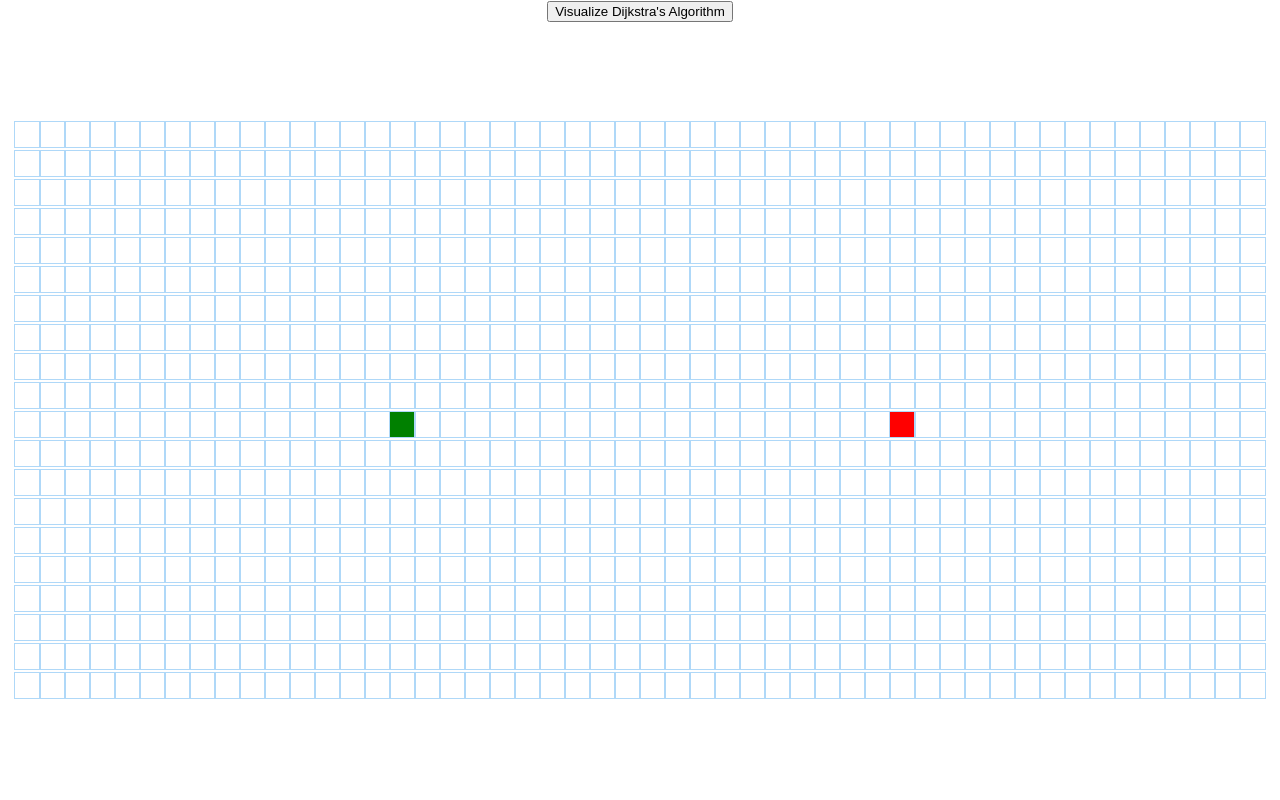
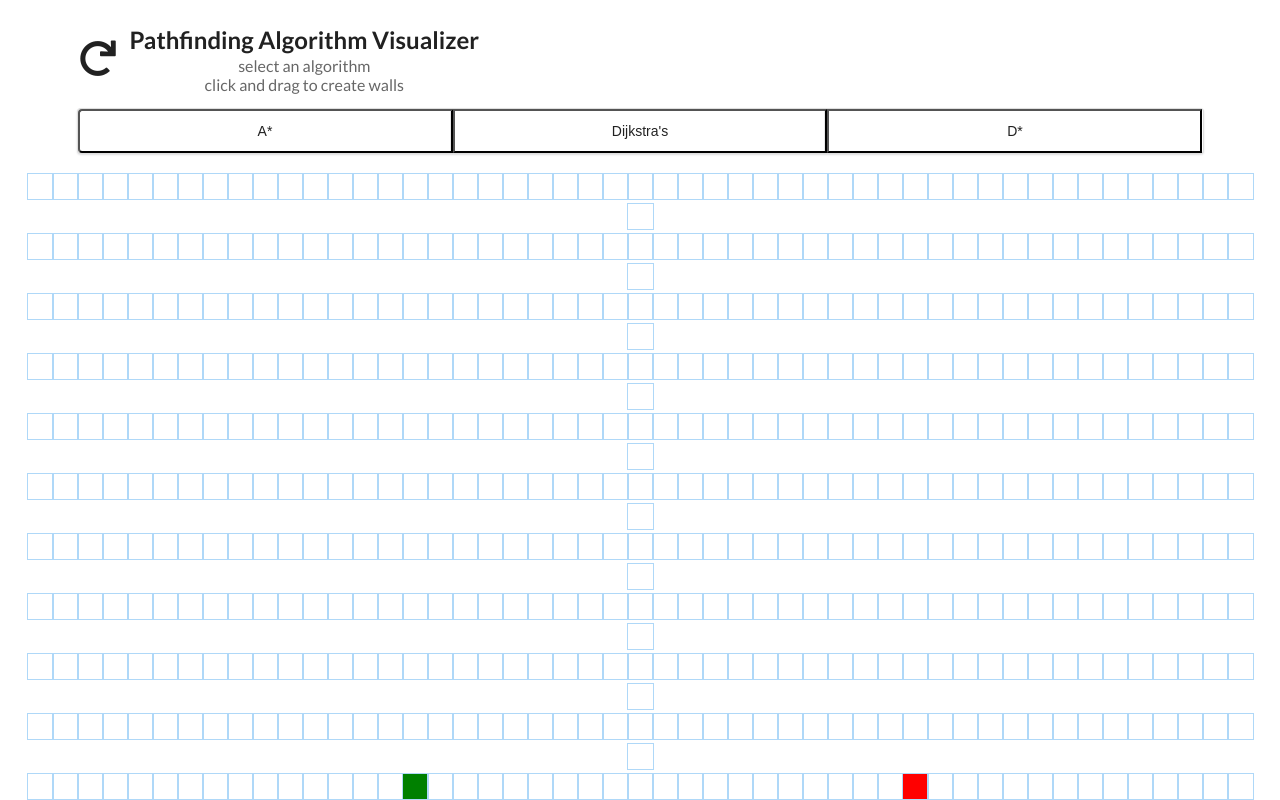
Before and after one commit to jdraper9/Pathfinding-Visualizer, a React (Create React App) app: page / in a window 1280 px wide. Shown: the top 800 px of the page. Built offline with nearby package versions, Linux system fonts and the light colour scheme.

Commit message:
implemented a*, still need to fix wall bug

```diff
--- a/public/index.html
+++ b/public/index.html
@@ -3,6 +3,10 @@
   <head>
     <meta charset="utf-8" />
     <link rel="icon" href="%PUBLIC_URL%/favicon.ico" />
+    <link
+      rel="stylesheet"
+      href="https://cdnjs.cloudflare.com/ajax/libs/semantic-ui/2.4.1/semantic.min.css"
+    />
     <meta name="viewport" content="width=device-width, initial-scale=1" />
     <meta name="theme-color" content="#000000" />
     <meta
--- a/src/App.js
+++ b/src/App.js
@@ -2,6 +2,7 @@ import React from 'react';
 import './App.css';
 import PathfindingVisualizer from './PathfindingVisualizer/PathfindingVisualizer';
 
+// render the PathfindingVisualizer component
 function App() {
   return (
     <div className="App">
--- a/src/PathfindingVisualizer/PathfindingVisualizer.css
+++ b/src/PathfindingVisualizer/PathfindingVisualizer.css
@@ -1,3 +1,7 @@
 .grid {
-  margin: 100px 0 0;
+  margin: 20px;
 }
+
+.custom-class {
+  margin-top: 25px !important;
+}
--- a/src/PathfindingVisualizer/PathfindingVisualizer.js
+++ b/src/PathfindingVisualizer/PathfindingVisualizer.js
@@ -1,9 +1,13 @@
 import React, { Component } from 'react';
+// import code for individual node in grid
 import Node from './Node/Node';
+// import algorithm code, and after algorithm runs return shortest path
 import { dijkstra, getNodesInShortestPathOrder } from '../algorithms/dijkstra';
+import { astar } from '../algorithms/astar';
 
 import './PathfindingVisualizer.css';
 
+// constants initializing start and end position
 const START_NODE_ROW = 10;
 const START_NODE_COL = 15;
 const FINISH_NODE_ROW = 10;
@@ -14,17 +18,26 @@ export default class PathfindingVisualizer extends Component {
     super();
     this.state = {
       grid: [],
-      mouseIsPressed: false
+      mouseIsPressed: false,
+      selectedAlgorithm: null,
+      algoHasRun: false
     };
   }
 
+  // after component renders, setState grid -> getInitialGrid(), returned by getInitialGrid function
   componentDidMount() {
     const grid = getInitialGrid();
+    // state grid is an array of of javascript objects, not components. Components are rendered in render().
     this.setState({ grid });
   }
 
+  // ------- click and drag wall
+
+  // event of starting wall from click
   handleMouseDown(row, col) {
+    // at position from argument, return a new grid with node at position updated
     const newGrid = getNewGridWithWallToggled(this.state.grid, row, col);
+    // update state with new grid and mouseIsPressed= true
     this.setState({ grid: newGrid, mouseIsPressed: true });
   }
 
@@ -38,19 +51,22 @@ export default class PathfindingVisualizer extends Component {
     this.setState({ mouseIsPressed: false });
   }
 
+  //  -----------
+
   animateDijkstra(visitedNodesInOrder, nodesInShortestPathOrder) {
     for (let i = 0; i <= visitedNodesInOrder.length; i++) {
+      // if last node visited by path, animate shortest path
       if (i === visitedNodesInOrder.length) {
         setTimeout(() => {
           this.animateShortestPath(nodesInShortestPathOrder);
-        }, 10 * i);
+        }, 25 * i);
         return;
       }
       setTimeout(() => {
         const node = visitedNodesInOrder[i];
         document.getElementById(`node-${node.row}-${node.col}`).className =
           'node node-visited';
-      }, 10 * i);
+      }, 25 * i);
     }
   }
 
@@ -64,24 +80,95 @@ export default class PathfindingVisualizer extends Component {
     }
   }
 
+  // initiates solution when button is clicked
   visualizeDijkstra() {
+    // grab grid from state
     const { grid } = this.state;
     const startNode = grid[START_NODE_ROW][START_NODE_COL];
     const finishNode = grid[FINISH_NODE_ROW][FINISH_NODE_COL];
+    // visitedNodes returned
     const visitedNodesInOrder = dijkstra(grid, startNode, finishNode);
+    // return shortest path
+    const nodesInShortestPathOrder = getNodesInShortestPathOrder(finishNode);
+    //
+    this.animateDijkstra(visitedNodesInOrder, nodesInShortestPathOrder);
+  }
+
+  visualizeAStar() {
+    const { grid } = this.state;
+    const startNode = grid[START_NODE_ROW][START_NODE_COL];
+    const finishNode = grid[FINISH_NODE_ROW][FINISH_NODE_COL];
+    const visitedNodesInOrder = astar(grid, startNode, finishNode);
     const nodesInShortestPathOrder = getNodesInShortestPathOrder(finishNode);
     this.animateDijkstra(visitedNodesInOrder, nodesInShortestPathOrder);
   }
 
+  visualizeDStar() {
+    return null;
+  }
+
+  selectA() {
+    this.setState({ selectedAlgorithm: 'A*' });
+  }
+
+  selectDijkstra() {
+    this.setState({ selectedAlgorithm: 'dijkstra' });
+  }
+
+  selectD() {
+    this.setState({ selectedAlgorithm: 'D*' });
+  }
+
+  runSelected() {
+    const { selectedAlgorithm, algoHasRun } = this.state;
+    if (!algoHasRun) {
+      if (selectedAlgorithm === 'dijkstra') {
+        this.visualizeDijkstra();
+      } else if (selectedAlgorithm === 'A*') {
+        this.visualizeAStar();
+      } else if (selectedAlgorithm === 'D*') {
+        this.visualizeDStar();
+      }
+    }
+    this.setState({ algoHasRun: true });
+  }
+
   render() {
-    const { grid, mouseIsPressed } = this.state;
+    // grab grid and mouseIsPressed from state
+    const { grid, mouseIsPressed, selectedAlgorithm } = this.state;
 
     return (
       <>
-        <button onClick={() => this.visualizeDijkstra()}>
-          Visualize Dijkstra's Algorithm
-        </button>
+        <div className="ui container">
+          <h2 className="ui header custom-class">
+            {selectedAlgorithm && (
+              <i className="play icon" onClick={() => this.runSelected()}></i>
+            )}
+            <i
+              className="redo icon"
+              onClick={() => window.location.reload(false)}
+            ></i>
+            <div className="content">
+              Pathfinding Algorithm Visualizer
+              <div className="sub header">select an algorithm</div>
+              <div className="sub header">click and drag to create walls</div>
+            </div>
+          </h2>
+          <div className="ui three item menu">
+            <button className="item" onClick={() => this.selectA()}>
+              A*
+            </button>
+            <button className="item" onClick={() => this.selectDijkstra()}>
+              Dijkstra's
+            </button>
+            <button className="item" onClick={() => this.selectD()}>
+              D*
+            </button>
+          </div>
+        </div>
+        {/*  --- grid --- */}
         <div className="grid">
+          {/* row is row itself, rowId is id of row */}
           {grid.map((row, rowIdx) => {
             return (
               <div key={rowIdx}>
@@ -108,40 +195,60 @@ export default class PathfindingVisualizer extends Component {
             );
           })}
         </div>
+        {/*  --- grid --- */}
       </>
     );
   }
 }
+
+// called when component mounts. Creates first grid
 const getInitialGrid = () => {
   const grid = [];
   for (let row = 0; row < 20; row++) {
     const currentRow = [];
     for (let col = 0; col < 50; col++) {
+      // create a node at x_11 .... x_1_50 and push it into currentRow.
       currentRow.push(createNode(col, row));
     }
     grid.push(currentRow);
   }
   return grid;
 };
+
+// create individual nodes JS OBJECT PROPERTIES HERE
 const createNode = (col, row) => {
   return {
     col,
     row,
+    // if position matches start, this is true
     isStart: row === START_NODE_ROW && col === START_NODE_COL,
+    // if "" finish, this is true
     isFinish: row === FINISH_NODE_ROW && col === FINISH_NODE_COL,
     distance: Infinity,
     isVisited: false,
     isWall: false,
-    previousNode: null
+    previousNode: null,
+    // a* properties
+    g: Infinity,
+    h: Infinity,
+    f: Infinity
   };
 };
+
+// mark one position as walled
 const getNewGridWithWallToggled = (grid, row, col) => {
+  // returns new grid object
   const newGrid = grid.slice();
+  // find position indicated by arguments, grab that node [node object at that position]
   const node = newGrid[row][col];
+  // create new Node with property isWall: true
   const newNode = {
     ...node,
+    // !node.isWall -> node.isWall = true
     isWall: !node.isWall
   };
+  // update node at position to newNode within new Grid object
   newGrid[row][col] = newNode;
+  // return new Grid object
   return newGrid;
 };
--- /dev/null
+++ b/src/algorithms/astar.js
@@ -0,0 +1,111 @@
+// astar is just Dijkstra with heuristic
+
+export function astar(grid, startNode, endNode) {
+  // do I need this, or do I used openList?
+  const visitedNodesInOrder = [];
+  const openList = [];
+  const closedList = [];
+
+  startNode.g = 0;
+  startNode.h = heuristic(
+    startNode.col,
+    startNode.row,
+    endNode.col,
+    endNode.row
+  );
+  startNode.f = startNode.g + startNode.h;
+  openList.push(startNode);
+  while (!!openList.length) {
+    // Take from the open list current_node with lowest f value
+    sortNodesByF(openList);
+    const current_node = openList.shift();
+    console.log('current: ');
+    console.log(current_node);
+    visitedNodesInOrder.push(current_node);
+    if (current_node.isWall) {
+      continue;
+    }
+    // stuck case
+    if (current_node.g === Infinity);
+    // success case, current_node is endNode
+    if (current_node === endNode) {
+      return visitedNodesInOrder;
+    }
+    // get current node's successors/nieghbors
+    const current_neighbors = getNeighbors(current_node, grid);
+    for (const neighbor of current_neighbors) {
+      // set neighbor current cost
+      const successor_current_cost = current_node.g + 1;
+      // if neighbor is in OPEN
+      if (isInList(neighbor, openList)) {
+        // if neighbor g <= successor_current_cost
+        if (neighbor.g <= successor_current_cost) {
+          // skips into next iteration of for loop (?)
+          continue;
+        }
+      } else if (isInList(neighbor, closedList)) {
+        if (neighbor.g <= successor_current_cost) {
+          continue;
+        }
+        // move neighbor from closed to open
+      } else {
+        openList.push(neighbor);
+        neighbor.h = heuristic(
+          neighbor.col,
+          neighbor.row,
+          endNode.col,
+          endNode.row
+        );
+      }
+      neighbor.g = successor_current_cost;
+      neighbor.f = neighbor.g + neighbor.h;
+      neighbor.previousNode = current_node;
+    }
+    closedList.push(current_node);
+  }
+  // error
+  console.log('algorithm failure');
+  return [];
+}
+
+function getNeighbors(node, grid) {
+  const neighbors = [];
+  // destructure col and row from node
+  const { col, row } = node;
+  // if below first row, add node above
+  if (row > 0) neighbors.push(grid[row - 1][col]);
+  // if above bottom row, add node below
+  if (row < grid.length - 1) neighbors.push(grid[row + 1][col]);
+  // if to right of first column, add node to left
+  if (col > 0) neighbors.push(grid[row][col - 1]);
+  // add node to right
+  if (col < grid[0].length - 1) neighbors.push(grid[row][col + 1]);
+  // of these neighbors, only return the unvisited ones
+  return neighbors;
+}
+
+function isInList(node, list) {
+  var inList = false;
+  for (const listItem of list) {
+    if (listItem.col === node.col && listItem.row === node.row) {
+      inList = true;
+    }
+  }
+  return inList;
+}
+
+function heuristic(nodeCol, nodeRow, endCol, endRow) {
+  let xOne = nodeRow;
+  let xTwo = endRow;
+  let yOne = nodeCol;
+  let yTwo = endCol;
+
+  let xChange = Math.abs(xTwo - xOne);
+  let yChange = Math.abs(yTwo - yOne);
+
+  return xChange + yChange;
+}
+
+function sortNodesByF(unvisitedNodes) {
+  unvisitedNodes.sort((nodeA, nodeB) => nodeA.f - nodeB.f);
+}
```
Also changed, not shown: src/algorithms/dijkstra.js (+26 -0 lines).
